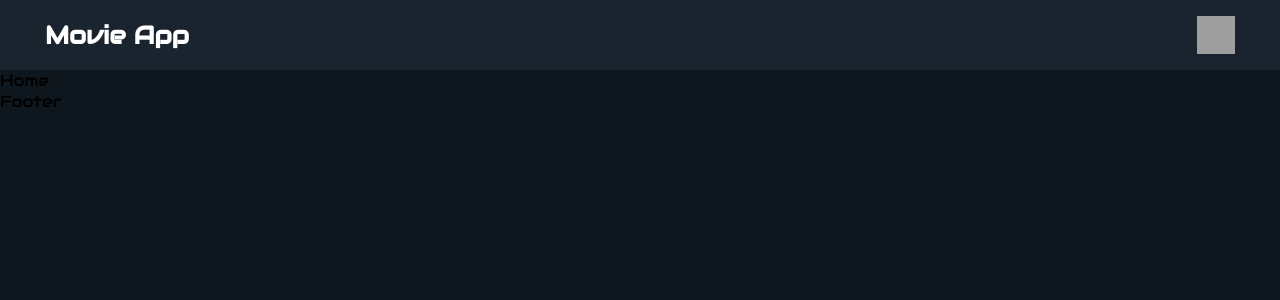
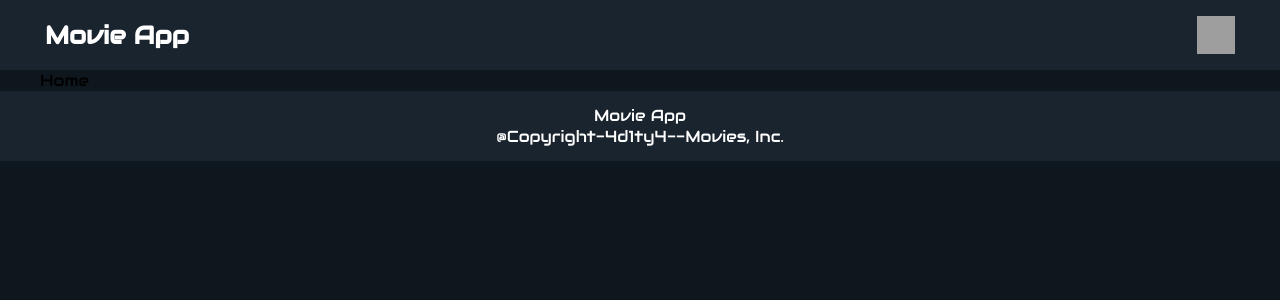
Before and after one commit to adityapurigithub/movie-app, a React (Create React App) app: page / in a window 1280 px wide. Shown: the top 300 px of the page. Built offline with nearby package versions, Linux system fonts and the light colour scheme; grey boxes are pictures that could not be loaded.

Commit message:
Footer-style-done

```diff
--- a/src/App.js
+++ b/src/App.js
@@ -1,22 +1,23 @@
 import React from "react";
 import { BrowserRouter as Router, Route, Routes } from "react-router-dom";
-import "./App.scss";
 import Header from "./components/Header/Header";
 import Footer from "./components/Footer/Footer";
-
 import Home from "./components/Home/Home";
 import NotFound404 from "./components/NotFound404/NotFound404";
+import "./App.scss";
 
 function App() {
   return (
     <div className="App">
       <Router>
         <Header />
-        <Routes>
-          <Route path="/" element={<Home />} />
-          <Route path="/movie/:imdbId" element={<Home />} />
-          <Route path="*" element={<NotFound404 />} />
-        </Routes>
+        <div className="container">
+          <Routes>
+            <Route path="/" element={<Home />} />
+            <Route path="/movie/:imdbId" element={<Home />} />
+            <Route path="*" element={<NotFound404 />} />
+          </Routes>
+        </div>
         <Footer />
       </Router>
     </div>
--- a/src/App.scss
+++ b/src/App.scss
@@ -12,3 +12,6 @@ a {
 body {
   background-color: $primary-color;
 }
+.container {
+  margin: 0 40px;
+}
--- a/src/components/Footer/Footer.js
+++ b/src/components/Footer/Footer.js
@@ -1,7 +1,12 @@
 import React from "react";
-
+import "./Footer.scss";
 const Footer = () => {
-  return <div>Footer</div>;
+  return (
+    <div className="footer">
+      <div>Movie App</div>
+      <div>@Copyright-4d1ty4--Movies, Inc.</div>
+    </div>
+  );
 };
 
 export default Footer;
--- a/src/components/Footer/Footer.scss
+++ b/src/components/Footer/Footer.scss
@@ -0,0 +1,10 @@
+@import "../../common/colors.scss";
+.footer {
+  background-color: $secondary-color;
+  color: $font-primary;
+  height: 70px;
+  display: flex;
+  flex-direction: column;
+  justify-content: center;
+  align-items: center;
+}
```
